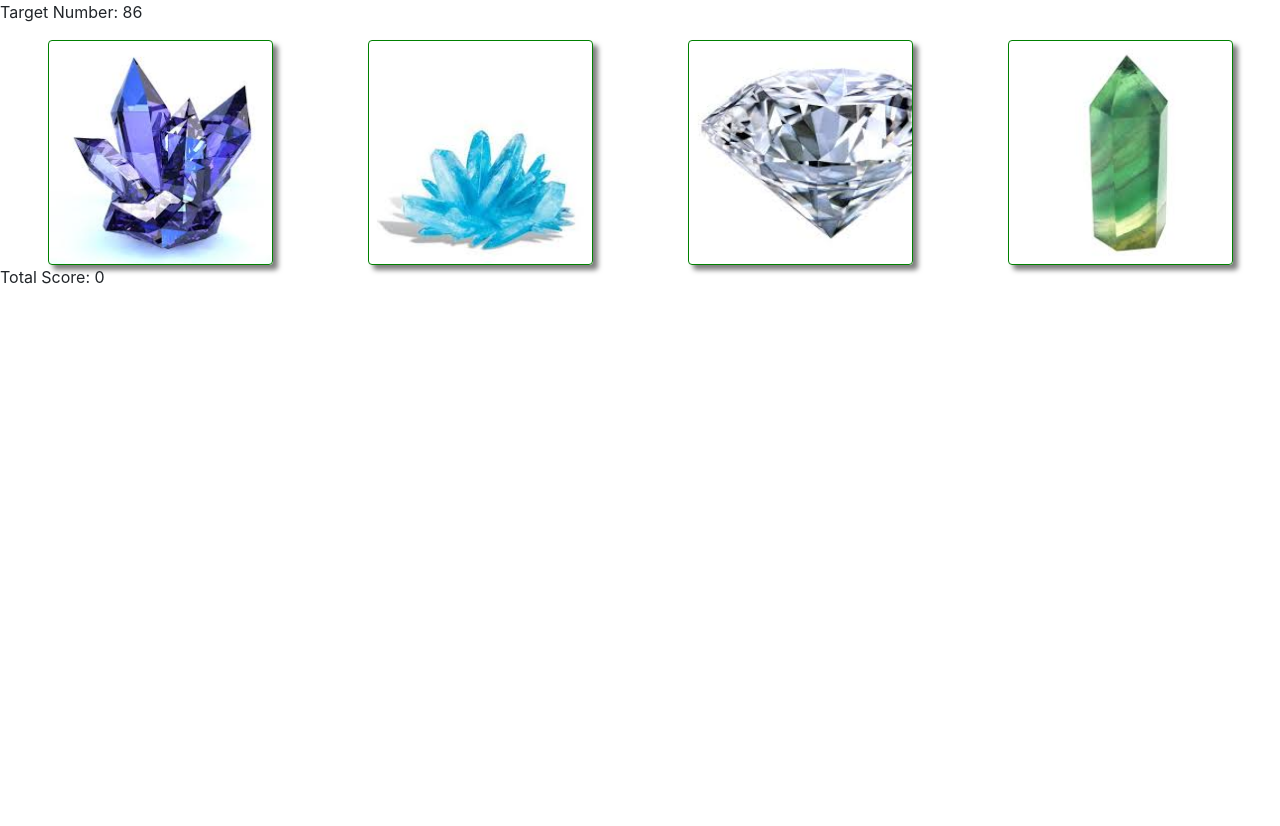
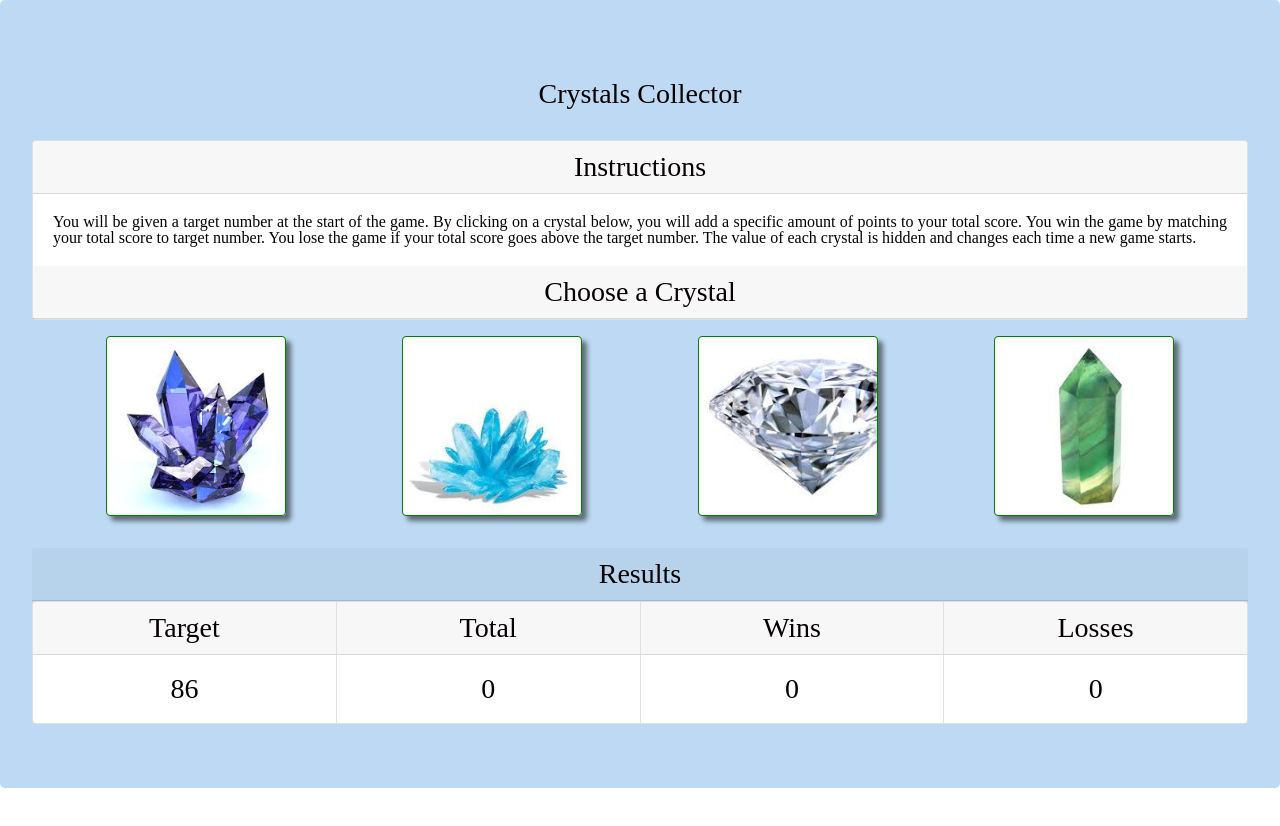
Before and after one commit to thomson3914/unit-4-game, a plain HTML site: page index.html in a window 1280 px wide. Shown: the top 826 px of the page. Drawn offline with nearby package versions, Linux system fonts and the light colour scheme.

Commit message:
upload with more styling

```diff
--- a/assets/css/reset.css
+++ b/assets/css/reset.css
@@ -0,0 +1,142 @@
+/* http://meyerweb.com/eric/tools/css/reset/
+   v2.0 | 20110126
+   License: none (public domain)
+*/
+
+html,
+body,
+div,
+span,
+applet,
+object,
+iframe,
+h1,
+h2,
+h3,
+h4,
+h5,
+h6,
+p,
+blockquote,
+pre,
+a,
+abbr,
+acronym,
+address,
+big,
+cite,
+code,
+del,
+dfn,
+em,
+img,
+ins,
+kbd,
+q,
+s,
+samp,
+small,
+strike,
+strong,
+sub,
+sup,
+tt,
+var,
+b,
+u,
+i,
+center,
+dl,
+dt,
+dd,
+ol,
+ul,
+li,
+fieldset,
+form,
+label,
+legend,
+table,
+caption,
+tbody,
+tfoot,
+thead,
+tr,
+th,
+td,
+article,
+aside,
+canvas,
+details,
+embed,
+figure,
+figcaption,
+footer,
+header,
+hgroup,
+menu,
+nav,
+output,
+ruby,
+section,
+summary,
+time,
+mark,
+audio,
+video {
+
+  /* Positioning */
+  margin: 0;
+  vertical-align: baseline;
+
+  /* Box-model */
+  padding: 0;
+
+  /* Typography */
+  font-size: 100%;
+  font: inherit;
+
+  /* Visual */
+  border: 0;
+
+}
+
+/* HTML5 display-role reset for older browsers */
+article,
+aside,
+details,
+figcaption,
+figure,
+footer,
+header,
+hgroup,
+menu,
+nav,
+section { display: block; }
+
+body { line-height: 1; }
+
+ol,
+ul { list-style: none; }
+
+blockquote,
+q { quotes: none; }
+
+blockquote:before,
+blockquote:after,
+q:before,
+q:after {
+
+  /* Misc */
+  content: '';
+  content: none;
+
+}
+
+table {
+
+  /* Visual */
+  border-collapse: collapse;
+  border-spacing: 0;
+
+}
--- a/assets/css/style.css
+++ b/assets/css/style.css
@@ -1,3 +1,9 @@
+.jumbotron {
+    color: #050001;
+    background-color: #bdd9f3;
+    font-size: 28px;
+}
+
 .crystals{
     display: flex;
     justify-content: space-around;
@@ -6,8 +12,8 @@
 
 .crystal{
     border: 1px solid green;
-    height: 225px;
-    width: 225px;
+    height: 180px;
+    width: 180px;
     border-radius: 4px;
     box-shadow: 5px 5px 5px rgba(0, 0, 0, 0.5);
     transition: box-shadow 1s;
--- a/assets/javascript/game.js
+++ b/assets/javascript/game.js
@@ -21,7 +21,7 @@ var resetAndStart = function () {
     random_result = Math.floor(Math.random() * 69) + 30;
 
     // Add to the DOM
-    $("#result").html('Target Number: ' + random_result);
+    $("#result").html(random_result);
 
     // for loop to create the 4 crystals
     for(var i = 0; i < 4; i++){
@@ -45,7 +45,7 @@ var resetAndStart = function () {
         $(".crystals").append(crystal);
     }
 
-    $("#previous").html("Total Score: " + previous);
+    $("#previous").html(previous);
 
 }
 
@@ -62,7 +62,7 @@ $(document).on('click', ".crystal", function () {
 
    previous += num;
 
-   $("#previous").html("Total Score: " + previous);
+   $("#previous").html(previous);
 
    console.log(previous);
 
@@ -70,7 +70,7 @@ $(document).on('click', ".crystal", function () {
    if(previous > random_result) {
         lost++;
 
-        $("#lost").html("Your Losses:  " + lost);
+        $("#lost").html(lost);
 
         previous = 0;
 
@@ -81,7 +81,7 @@ $(document).on('click', ".crystal", function () {
    else if(previous === random_result){
        win++;
 
-       $("#win").html("Your Wins:  " + win);
+       $("#win").html(win);
 
        previous = 0;
 
--- a/index.html
+++ b/index.html
@@ -9,19 +9,108 @@
   <link rel="stylesheet" type="text/css" href="./assets/css/style.css">
 </head>
 
-<body style="height:2600px">
+<body style="height: 1000px">
 
-    <p id="result"></p>
+<div class="jumbotron">
 
-    <div class="crystals">
+    <div class="row">
+        <div class="col-12">
+
+            <div class="text-center p-3">
+                <h1>Crystals Collector</h1>
+            </div>
+
+        </div>
+    </div>
+
+    <div class="row">
+        <div class="col-12 my-3">
+
+            <!-- Instructions-->
+            <div id="instructions" class="card">
+                <h4 class="card-header" style="text-align: center;">Instructions</h4>
+                <div class="card-body">
+                <div class="text-center">
+                    <p style="text-align: justify;font-size: 16px"> You will be given a target number at the start of the game. By clicking on a crystal below, you will add a specific amount of points to your total score.  You win the game by matching your total score to target number.  You lose the game if your total score goes above the target number.  The value of each crystal is hidden and changes each time a new game starts.</p>
+                </div>
+                </div>
+                <h4 class="card-header" style="text-align: center;">Choose a Crystal</h4>
+            </div>
+
+            <div class="crystals p-3">
+
+            </div>
+        </div>
+    </div>
+
+
+    <div class="row">
+        <div class="col-12">
+
+            <div class="text-center">
+                <h4 class="card-header" style="text-align: center;">Results</h4>
+
+                <!-- Results-->
+                <div class="card-group">
+                    <div id="Results" class="card" style="width: 225px">
+                        <h4 class="card-header" style="text-align: center;">Target</h4>
+                        <div class="card-body">
+                            <div class="text-center">
+                            <p id="result" value="0" style="text-align: center;">0</p>
+                            </div>
+                        </div>
+                    </div>
+                    <div id="Results" class="card" style="width: 225px">
+                        <h4 class="card-header" style="text-align: center;">Total</h4>
+                        <div class="card-body">
+                            <div class="text-center">
+                                <p id="previous" value="0" style="text-align: center;">0</p>
+                            </div>
+                        </div>
+                    </div>
+                    <div id="Results" class="card" style="width: 225px">
+                        <h4 class="card-header" style="text-align: center;">Wins</h4>
+                        <div class="card-body">
+                            <div class="text-center">
+                                <p id="win" value="0" style="text-align: center;">0</p>
+                            </div>
+                        </div>
+                    </div>
+
+                    <div id="Results" class="card" style="width: 225px">
+                        <h4 class="card-header" style="text-align: center;">Losses</h4>
+                        <div class="card-body">
+                            <div class="text-center">
+                                <p id="lost" value="0" style="text-align: center;">0</p>
+                            </div>
+                        </div>
+                    </div>
+                </div>
+
+            </div>
+
+        </div>
 
     </div>
 
-    <p id="previous"></p>
+</div>
 
-    <p id="win"></p>
 
-    <p id="lost"></p>
+
+
+
+
+    <!-- <p id="result"></p> -->
+
+    <!-- <div class="crystals"> -->
+
+    <!-- </div> -->
+
+    <!-- <p id="previous"></p> -->
+
+    <!-- <p id="win"></p> -->
+
+    <!-- <p id="lost"></p> -->
 
 
 <script src="https://code.jquery.com/jquery-3.3.1.slim.min.js" integrity="sha384-q8i/X+965DzO0rT7abK41JStQIAqVgRVzpbzo5smXKp4YfRvH+8abtTE1Pi6jizo" crossorigin="anonymous"></script>
```
